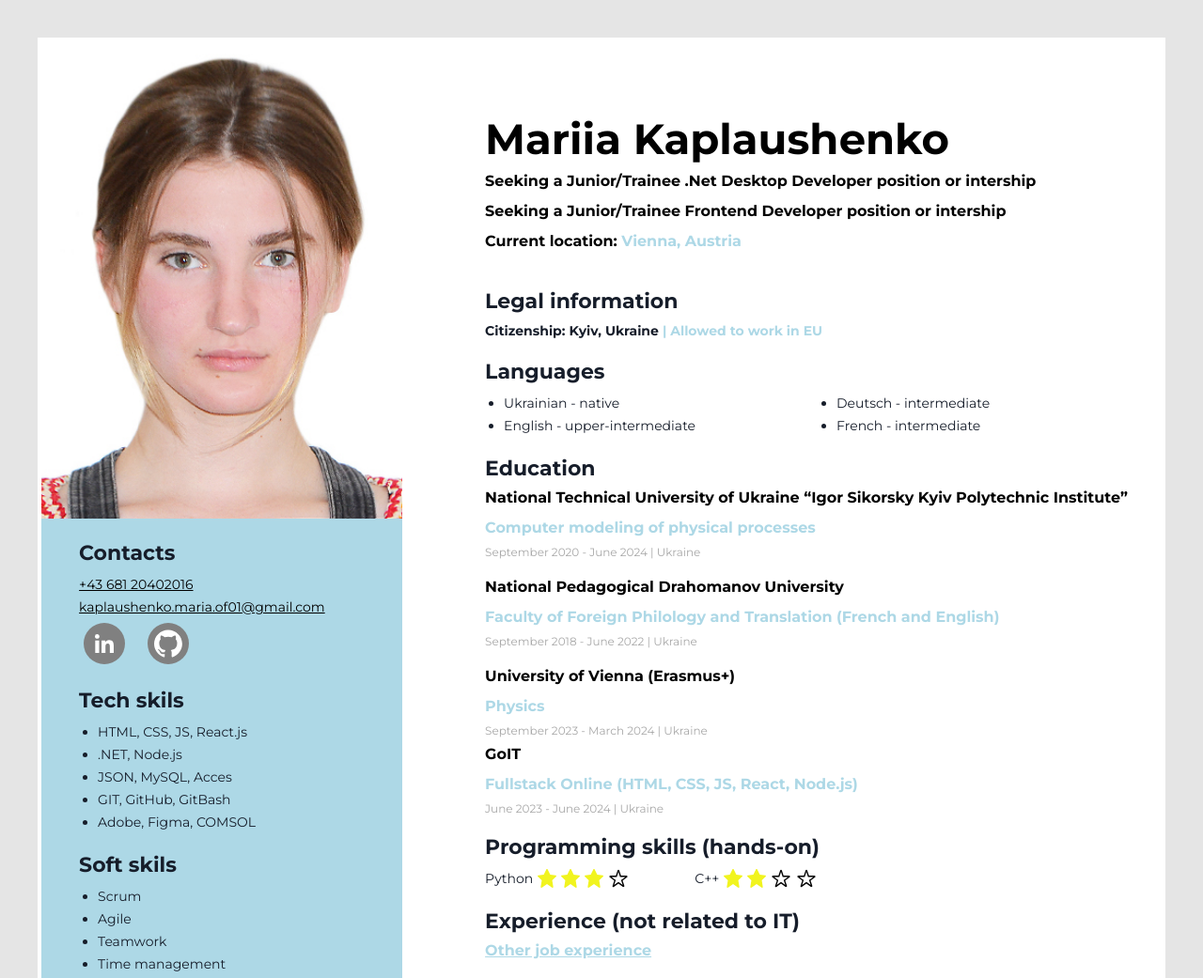
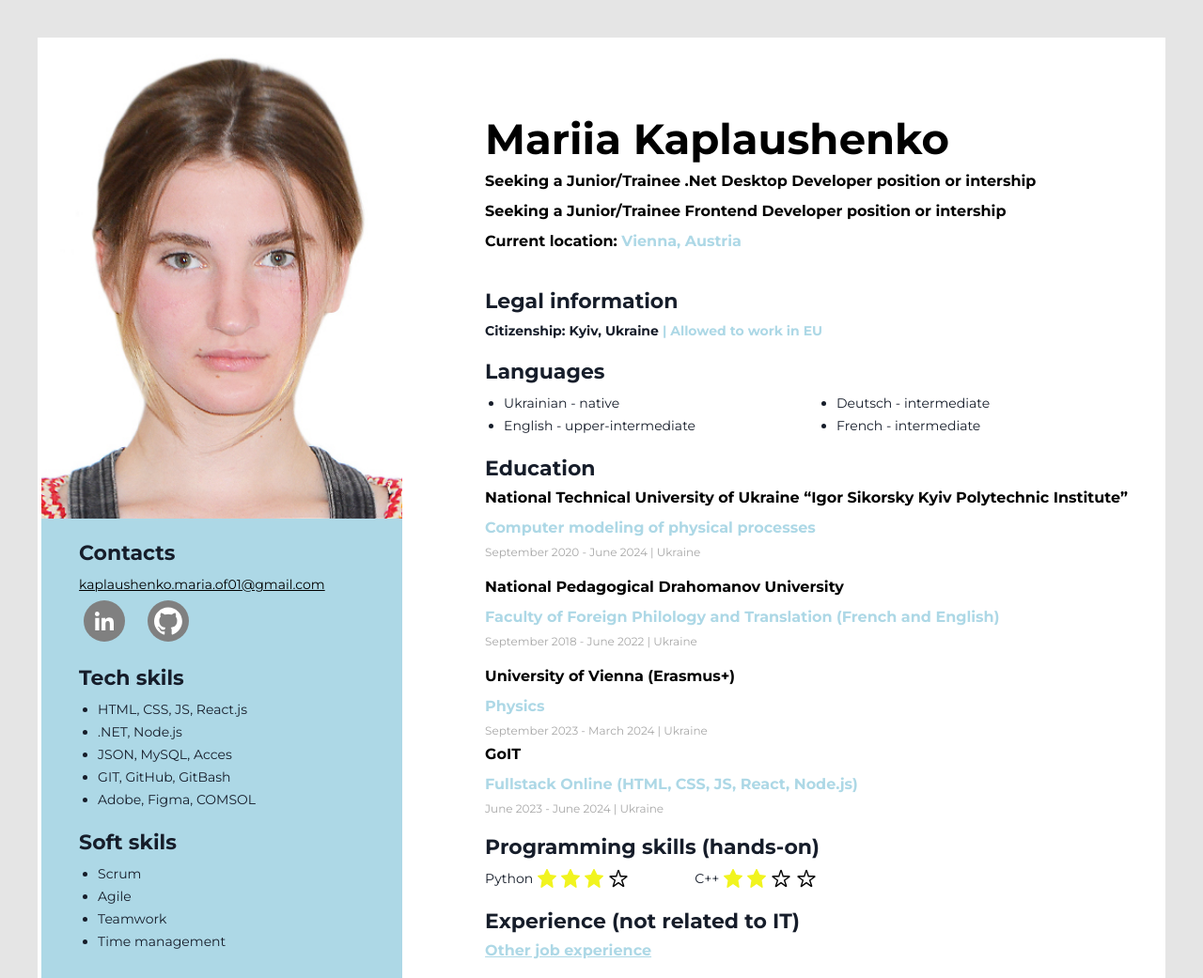
Before and after one commit to Mariia2308/IT-CV, a plain HTML site: page index.html in a window 1280 px wide. Shown: the top 1041 px of the page at 94% size. Drawn offline with Linux system fonts and the light colour scheme.

Commit message:
Update index.html

```diff
--- a/index.html
+++ b/index.html
@@ -130,7 +130,6 @@
 
             <h3 class="my-heads">Contacts</h3>
                 <ul>
-                    <li class="my-item"><a class="contacts-link" href="tel:+4368120402016">+43 681 20402016</a></li>
                     <li class="my-item"><a class="contacts-link" href="mailto:mkaplaushenko@gmail.com">kaplaushenko.maria.of01@gmail.com</a></li>
                     <div class="team-social-list list">
                         <li class="team-social-item">
```
